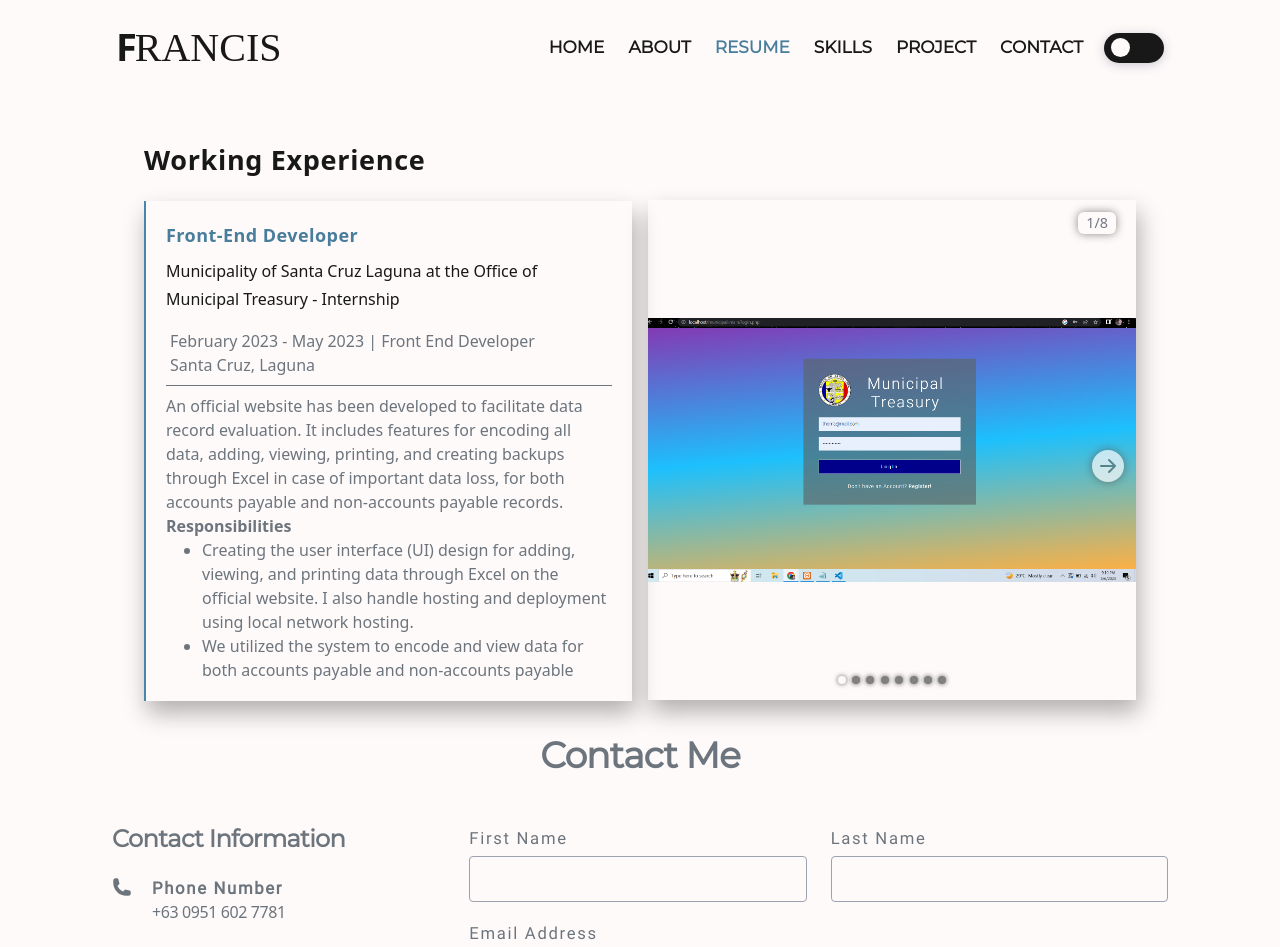
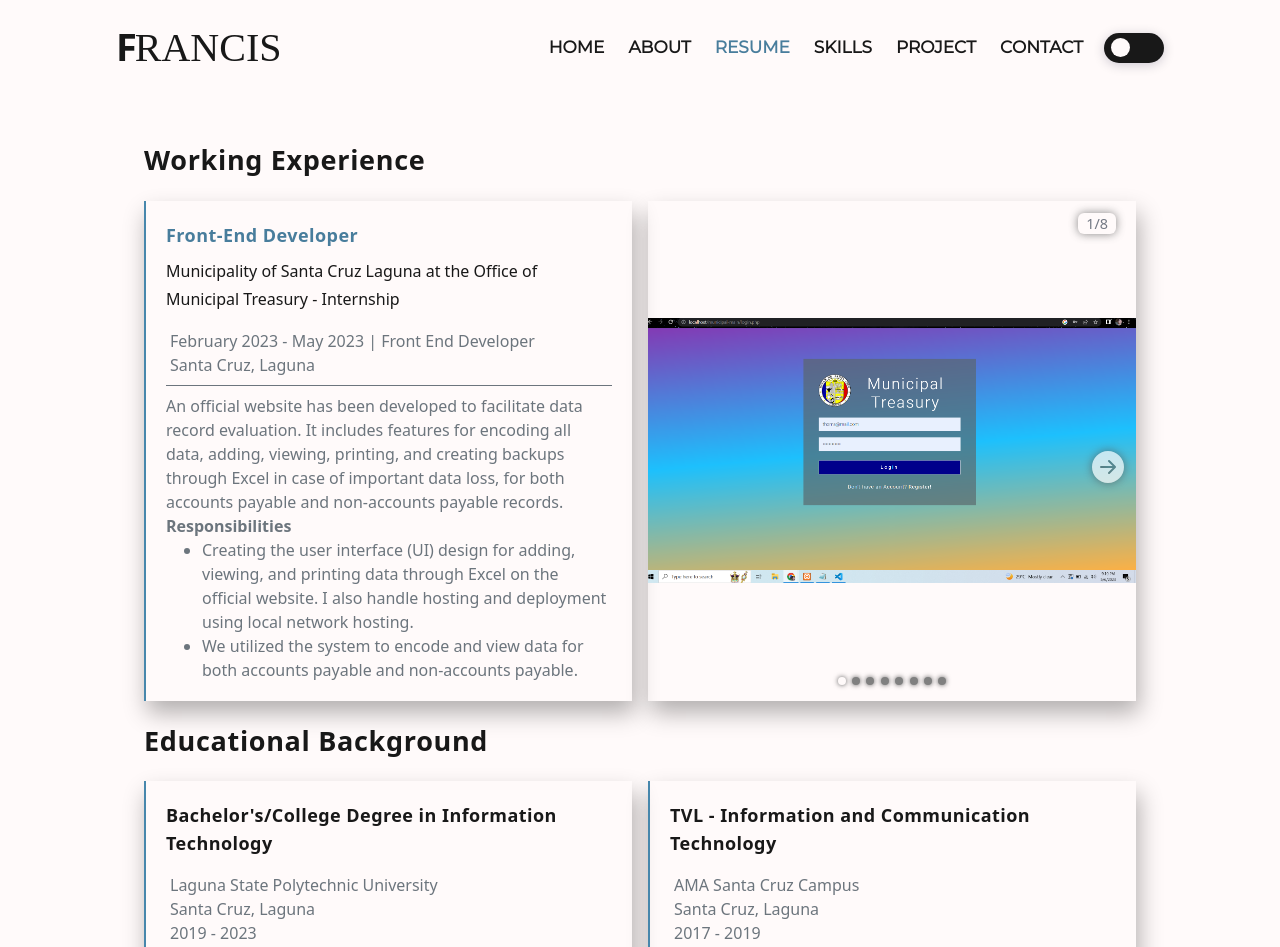
Before and after one commit to Franz090/my-portfolio, a React (Vite) app: page /resume in a window 1280 px wide. Shown: the top 947 px of the page. Built offline with nearby package versions, Linux system fonts and the light colour scheme; a web font is replaced by a local one.

Commit message:
educational background done

```diff
--- a/src/input.css
+++ b/src/input.css
@@ -460,6 +460,22 @@ input[type="checkbox"]:checked::before {
   max-width: 100%;
   height: 500px;
 }
+.resume-1 {
+  overflow: hidden;
+  position: relative;
+  width: 100%;
+  max-width: 100%;
+  border-top-left-radius: 0%;
+  box-shadow: rgba(0, 0, 0, 0.3) 3px 12px 22px 0px;
+  border-left: 2px solid #4787ac;
+
+}
+.resume-border-1 {
+  width: 100%;
+  flex: 0 0 100%;
+  max-width: 100%;
+  height: 180px;
+}
 
 
   @media (max-width: 820px) and (max-height:1180px){
--- a/src/pages/resume.jsx
+++ b/src/pages/resume.jsx
@@ -47,14 +47,14 @@ const ResumePage = () => {
   };
   const responsibilities = [
     "Creating the user interface (UI) design for adding, viewing, and printing data through Excel on the official website. I also handle hosting and deployment using local network hosting.",
-    "We utilized the system to encode and view data for both accounts payable and non-accounts payable",
+    "We utilized the system to encode and view data for both accounts payable and non-accounts payable.",
   ];
 
   return (
     <div className="md:px-10 sm:px-10 xl:px-36 pb-8 pt-7">
-      <div className="grid grid-cols-1 lg:grid-cols-2 gap-4">
+     <h1 className="text-[27px] mb-5 tracking-wide capitalize font-semibold ">Working Experience</h1>
+      <div className="grid grid-cols-1 lg:grid-cols-2 gap-4 mb-5">
         <div className="col-span-1 md:col-span-1">
-          <h1 className="text-[27px] mb-5 tracking-wide capitalize font-semibold ">Working Experience</h1>
          <div className="resume resume-border px-5">
           <h2 className="text-lg mt-5 mb-2 text-blue-custom font-bold tracking-wide antialiased">Front-End Developer</h2>
           <div className="m-0 justify-between">
@@ -77,13 +77,51 @@ const ResumePage = () => {
           </div>
           </div>
         </div>
-        <div className="col-span-1 md:col-span-1 lg:pt-11">
-          <div className="pt-4 relative flex justify-center items-center w-100 h-100 md:w-600 md:h-400 lg:w-4/7">
+        <div className="col-span-1 md:col-span-1 ">
+          <div className=" relative flex justify-center items-center w-100 h-100 md:w-600 md:h-400 lg:w-4/7">
             <Carousel data={data.slides} />
           </div>
         </div>
       </div>
-    </div>
+       {/*Educational Background  */}
+    <h1 className="text-[27px] mb-5 tracking-wide capitalize font-semibold ">Educational Background</h1>
+      <div className="grid grid-cols-1 lg:grid-cols-2 gap-4">
+        <div className="col-span-1 md:col-span-1">
+         <div className="resume-1 resume-border-1 px-5">
+          <h2 className="text-lg mt-5 mb-2  font-bold tracking-wide antialiased">Bachelor's/College Degree in Information Technology</h2>
+          <div className="m-0 justify-between">
+          <div className="m-1 text-custom-gray mt-4">
+              <p>Laguna State Polytechnic University</p>
+              <p>Santa Cruz, Laguna</p>
+              <p>2019 - 2023</p>
+            </div>
+
+          </div>
+          </div>
+        </div>
+        <div className="col-span-1 md:col-span-1 ">
+
+         <div className="resume-1 resume-border-1 px-5">
+          <h2 className="text-lg mt-5 mb-2  font-bold tracking-wide antialiased">TVL - Information and Communication Technology</h2>
+          <div className="m-0 justify-between">
+            <div className="m-1 text-custom-gray mt-4">
+              <p>AMA Santa Cruz Campus</p>
+              <p>Santa Cruz, Laguna</p>
+              <p>2017 - 2019</p>
+            </div>
+
+          </div>
+          </div>
+          </div>
+
+
+
+
+
+
+        </div>
+      </div>
+
   );
 };
 
```
